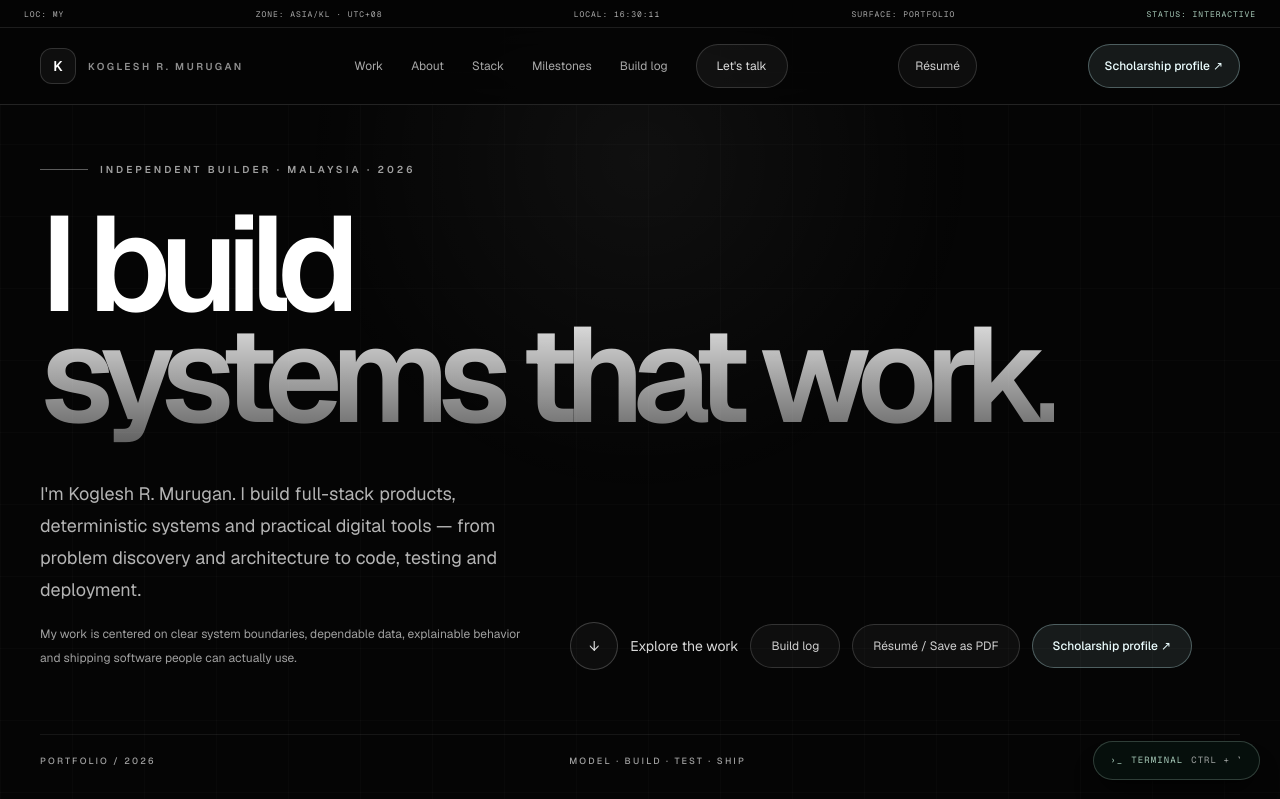
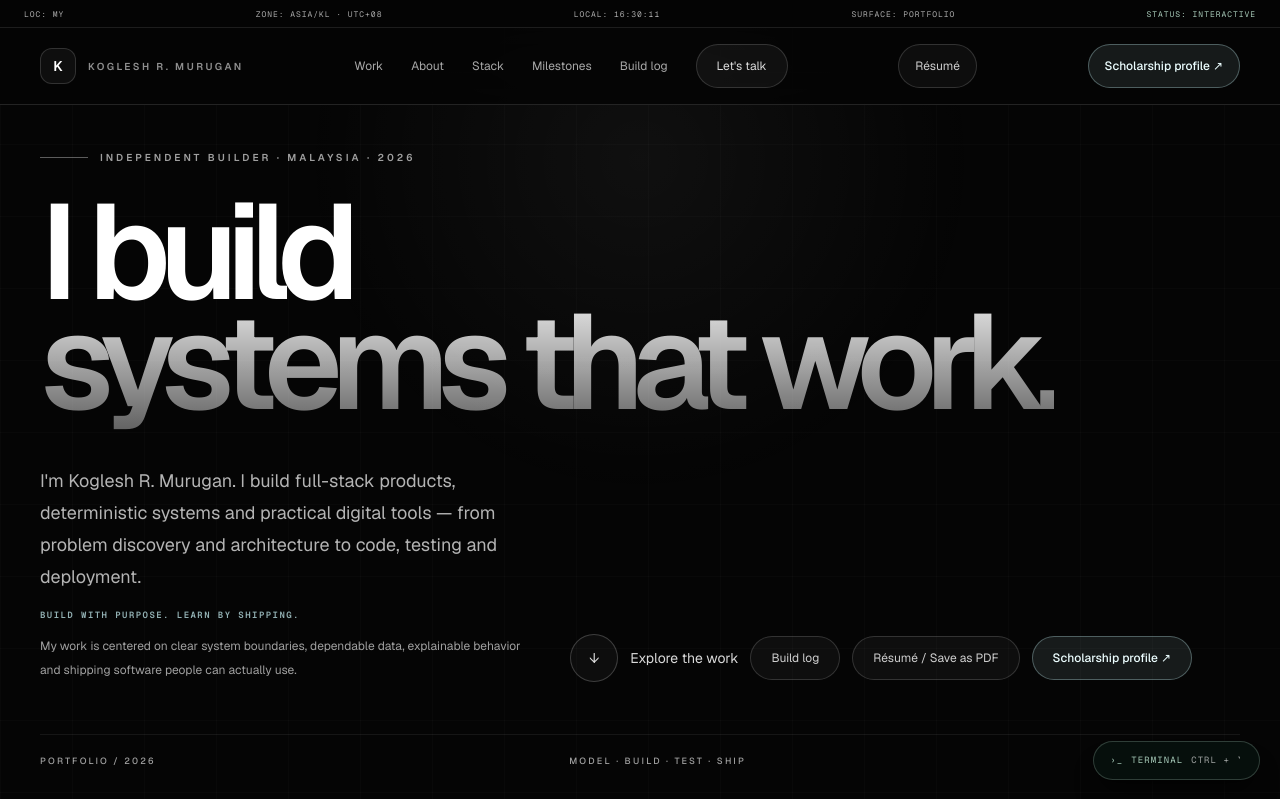
Before and after one commit to kogleshofficial-hub/koglesh-portfolio, a Next.js app: page / in a window 1280 px wide. Shown: the top 799 px of the page. Built offline with nearby package versions, Linux system fonts and the light colour scheme.

Commit message:
Add portfolio brand slogan to hero

```diff
--- a/app/page.tsx
+++ b/app/page.tsx
@@ -437,7 +437,8 @@ export default function Home() {
           <div className="mt-12 grid max-w-6xl gap-10 md:grid-cols-[1fr_auto] md:items-end">
             <div>
               <p className="max-w-2xl text-base leading-8 text-white/70 sm:text-lg">I&apos;m Koglesh R. Murugan. I build full-stack products, deterministic systems and practical digital tools — from problem discovery and architecture to code, testing and deployment.</p>
-              <p className="mt-4 max-w-2xl text-xs leading-6 text-white/25">My work is centered on clear system boundaries, dependable data, explainable behavior and shipping software people can actually use.</p>
+              <p className="mt-4 font-mono text-[9px] font-semibold uppercase tracking-[0.16em] text-cyan-100/70">Build with purpose. Learn by shipping.</p>
+              <p className="mt-3 max-w-2xl text-xs leading-6 text-white/25">My work is centered on clear system boundaries, dependable data, explainable behavior and shipping software people can actually use.</p>
             </div>
             <div className="flex flex-wrap items-center gap-3">
               <a href="#work" className="group flex min-h-12 w-fit items-center gap-3 text-sm text-white/85 transition hover:text-white"><span className="flex h-12 w-12 items-center justify-center rounded-full border border-white/20 bg-white/[0.035] transition group-hover:-translate-y-1 group-hover:border-white/40">↓</span>Explore the work</a>
```
